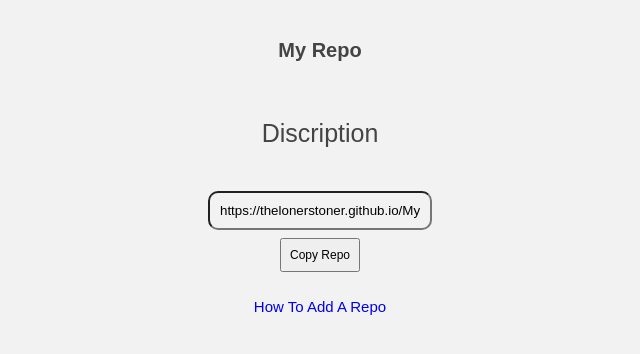
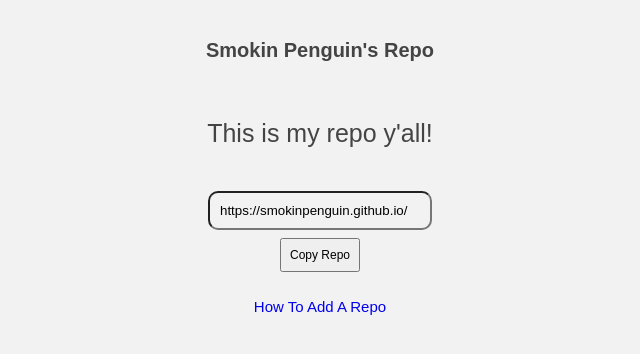
Before and after one commit to SmokinPenguin/smokinpenguin.github.io, a plain HTML site: page index.html in a window 1280 px wide. Shown: the whole page, without its empty margins (320-960 px from the left). Drawn offline with Linux system fonts and the light colour scheme.

Commit message:
Second Comit

```diff
--- a/index.html
+++ b/index.html
@@ -1,7 +1,7 @@
 <!DOCTYPE html>
 <html>
 <meta name="viewport" content="width=device-width, initial-scale=1, maximum-scale=1, minimum-scale=1, user-scalable=no, minimal-ui, viewport-fit=cover">
-<title>My Repo</title>
+<title>Smokin Penguin</title>
 <link rel="icon" href="https://onuniverse-assets.imgix.net/755E8191-9A86-43E2-A71F-2E3CAB34FFF6.jpg?q=75&dpr=1.25" type="image/gif" sizes="16x16">
 <head>
 <style>
@@ -13,11 +13,11 @@
 
 <body style="background-color:#f2f2f2;">
   <br>
-<center><h1 style="font-family:arial;font-size:20px;color:#444444;">My Repo</h1></center>
+<center><h1 style="font-family:arial;font-size:20px;color:#444444;">Smokin Penguin's Repo</h1></center>
 <br>
-<center><p style="font-family:arial;font-size:25px;color:#444444;">Discription</p></center>
+<center><p style="font-family:arial;font-size:25px;color:#444444;">This is my repo y'all!</p></center>
 <br>
-<center><input style="font-family:arial;background-color:#f2f2f2;border-radius:10px;display:block;width:200px;padding:10px;" type="text" value="https://thelonerstoner.github.io/MyRepo/" id="myInput"><button style="font-family:arial;font-size:12px;padding:8px;margin:8px;" onclick="myFunction()">Copy Repo</button></center>
+<center><input style="font-family:arial;background-color:#f2f2f2;border-radius:10px;display:block;width:200px;padding:10px;" type="text" value="https://smokinpenguin.github.io/" id="myInput"><button style="font-family:arial;font-size:12px;padding:8px;margin:8px;" onclick="myFunction()">Copy Repo</button></center>
 <br>
 <center><a style="text-decoration:none;font-family:arial;font-size:15px;padding:10px;" href="https://ioshacker.com/how-to/how-to-add-a-repo-in-cydia">How To Add A Repo</a></center>
 </body>
```
Also changed, not shown: 2 other files.
